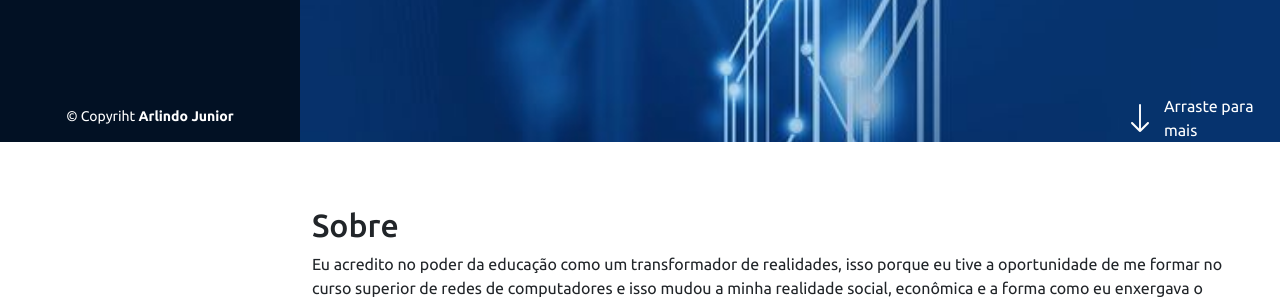
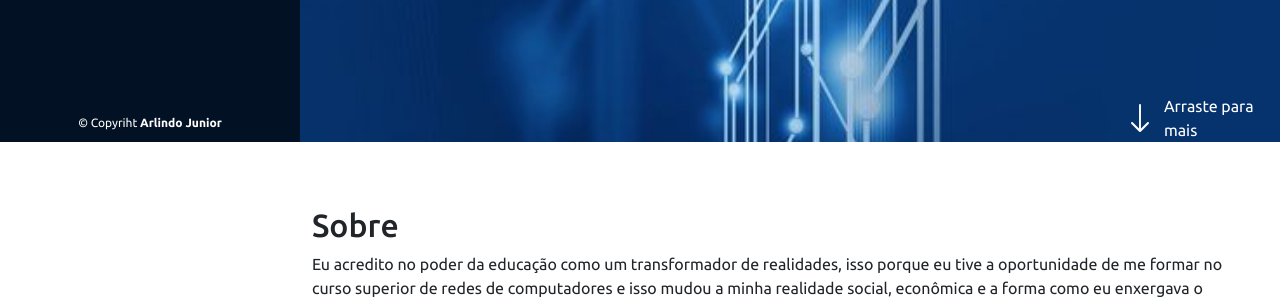
Before and after one commit to Arlindo-Julio-Junior/Meu-Portifolio, a Flask app: page / in a window 1280 px wide. Shown: the part 658-959 px from the top of the page. Run offline with Flask 2, Linux system fonts and the light colour scheme; some libraries are stand-ins or nearby versions.

Commit message:
Correção do tamanho do footer

```diff
--- a/static/style.css
+++ b/static/style.css
@@ -296,9 +296,9 @@ i.menu-mobile {
 }
 
 #footer {
-    padding: 15px;
+    padding: 10px;
     color: #fff;
-    font-size: 14px;
+    font-size: 12px;
     position: fixed;
     left: 0;
     bottom: 0;
```
